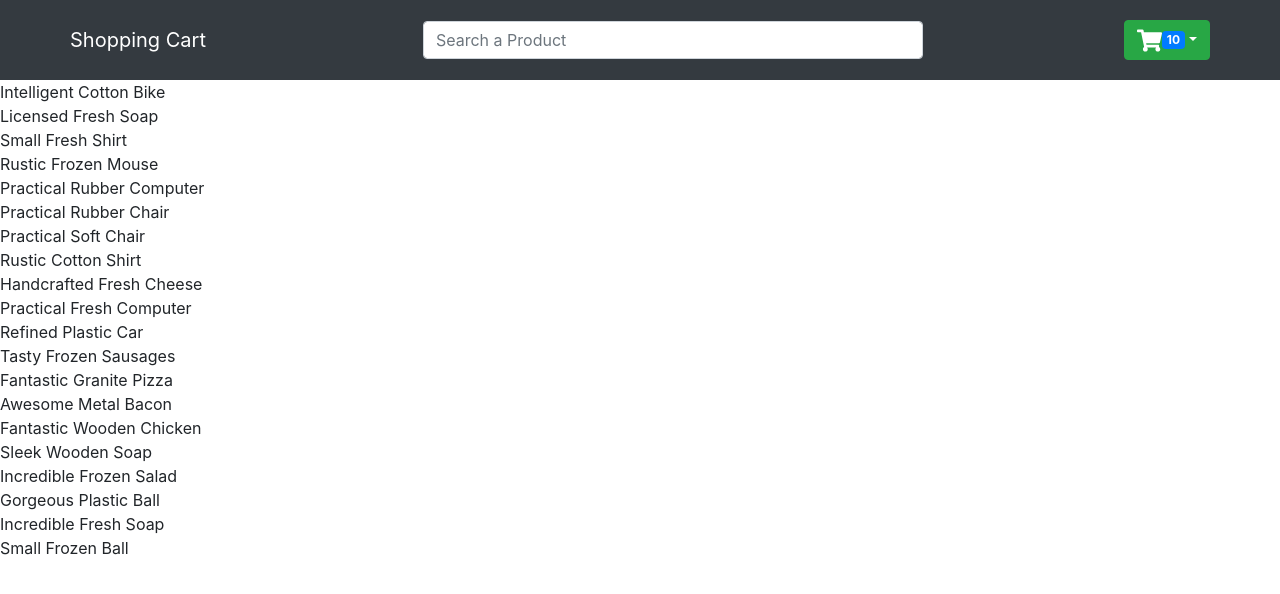
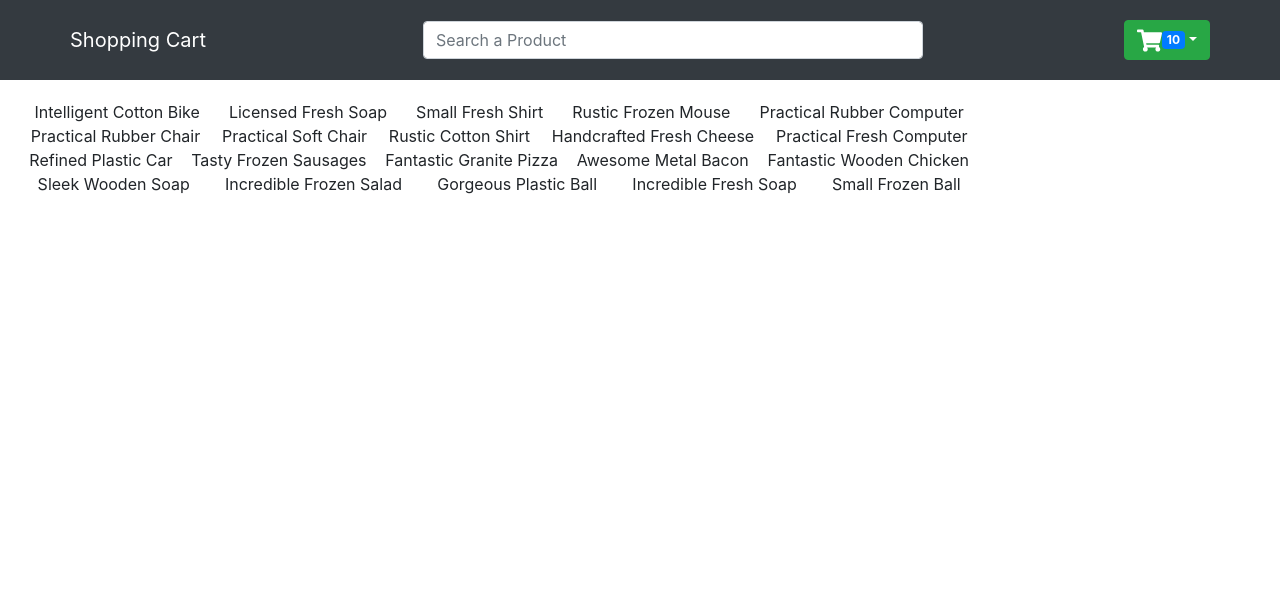
Before and after one commit to surajgautam27/Shopping_Cart_ReactJs, a React (Create React App) app: page / in a window 1280 px wide. Shown: the top 594 px of the page. Built offline with nearby package versions, Linux system fonts and the light colour scheme.

Commit message:
working on filter

```diff
--- a/src/components/Home.js
+++ b/src/components/Home.js
@@ -1,13 +1,13 @@
 import { CartState } from "../context/Context"
 import SingleProduct from "./SingleProduct"
-
+import './style.css'
 const Home = () => {
   const {state :{products}}=CartState()
   console.log(products)
   return (
     <div className="home">
     {/* <Filter/> */}
-    <div className="prodcutContainer">
+    <div className="productContainer">
       {products.map((prod,index)=>{
         return <SingleProduct prod={prod} key ={prod.id}/>
       })}
--- /dev/null
+++ b/src/components/style.css
@@ -0,0 +1,10 @@
+.home{
+    display: flex;
+}
+.productContainer{
+    display: flex;
+    width: 78%;
+    padding: 20px;
+    flex-wrap: wrap;
+    justify-content: space-around;
+}
```
Also changed, not shown: src/components/Filters.js (added, +48 -0 lines).
